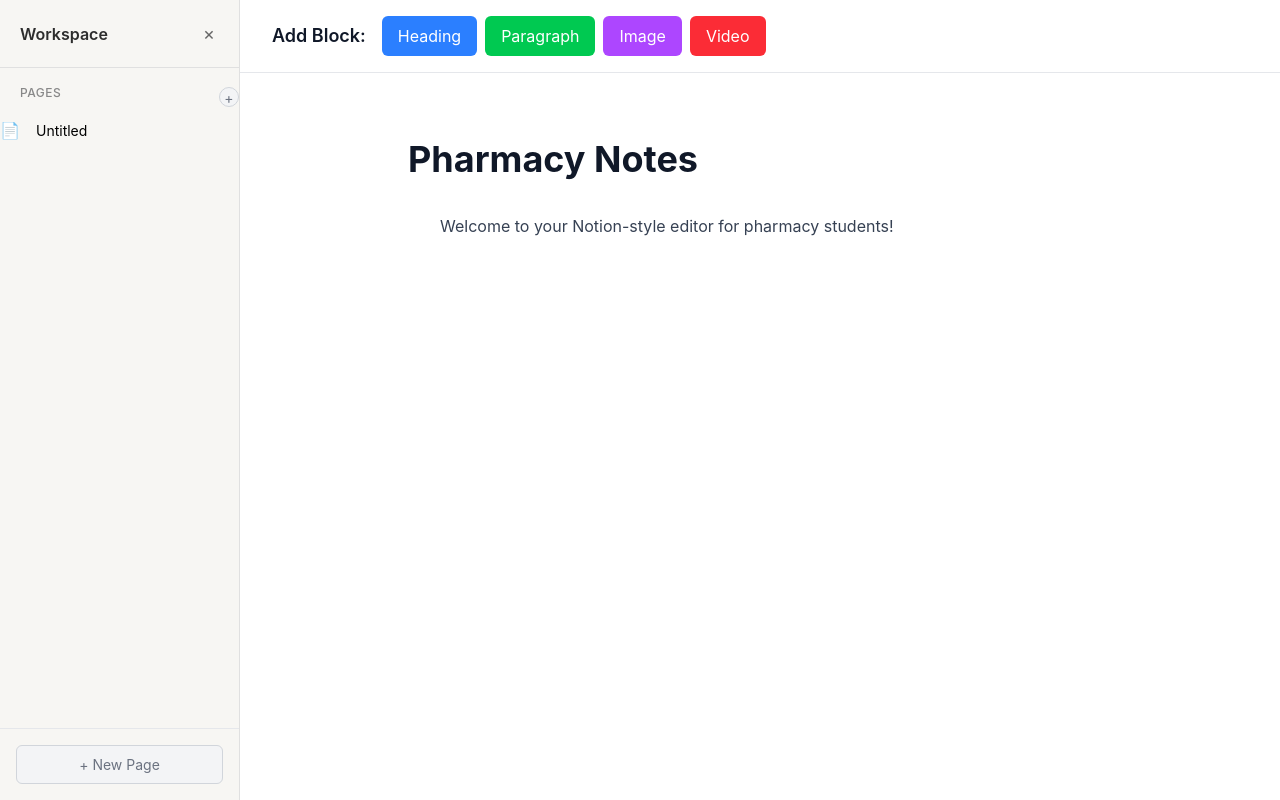
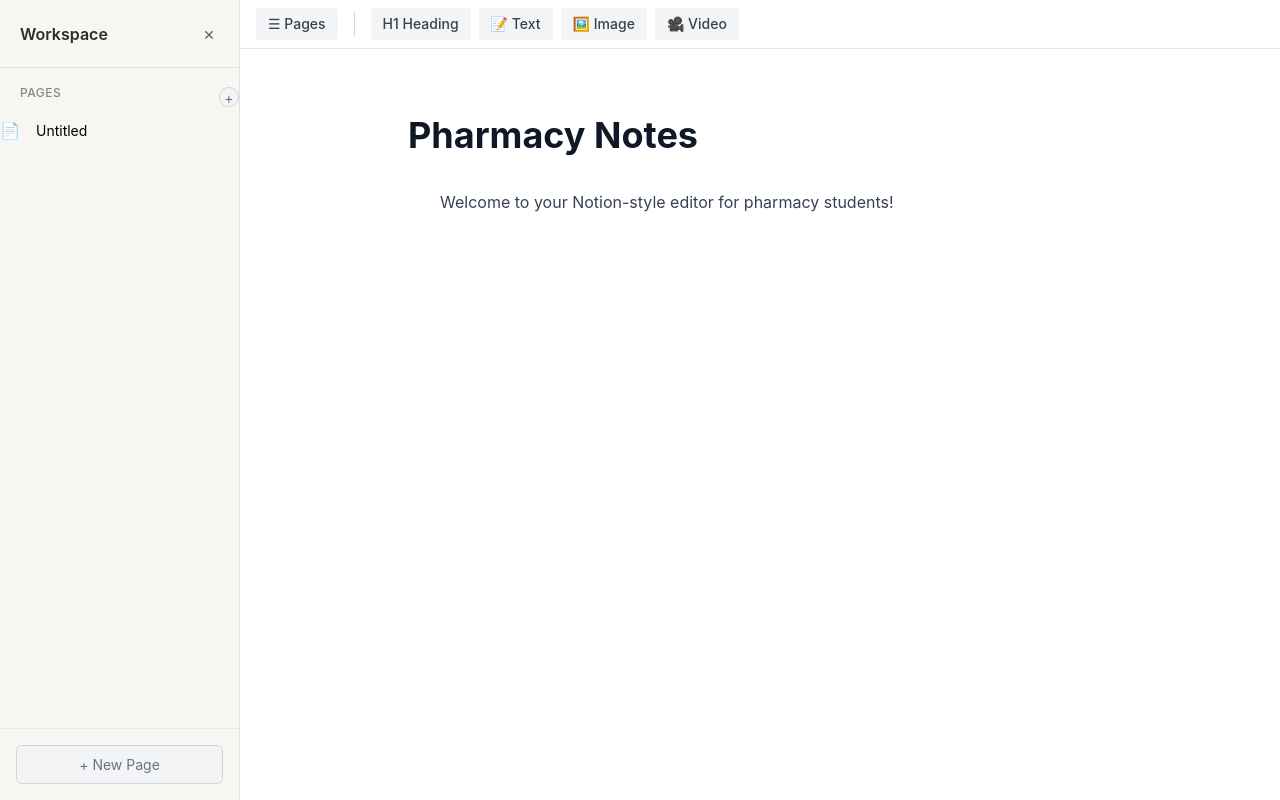
Before and after one commit to Ultreck/notion_styled, a React (Vite) app: page / in a window 1280 px wide. Built offline with nearby package versions, Linux system fonts and the light colour scheme.

Commit message:
feat: created toolbar component

```diff
--- a/src/components/Toolbar.tsx
+++ b/src/components/Toolbar.tsx
@@ -1,45 +1,56 @@
 
 import React from 'react';
 import { useEditor } from '../contexts/EditorContext';
+import { useUI } from '../contexts/UIContext';
 import { Block } from '../types/EditorTypes';
 
 const Toolbar: React.FC = () => {
   const { addBlock } = useEditor();
+  const { toggleSidebar } = useUI();
 
   const handleAddBlock = (type: Block['type']) => {
     addBlock(type);
   };
 
   return (
-    <div className="sticky top-0 z-10 bg-white border-b border-gray-200 px-8 py-4">
-      <div className="flex items-center space-x-4">
-        <h2 className="text-lg font-semibold text-gray-900">Add Block:</h2>
-        <div className="flex space-x-2">
+    <div className="border-b border-gray-200 bg-white px-4 py-2">
+      <div className="flex items-center gap-2">
+        <button
+          onClick={toggleSidebar}
+          className="px-3 py-1.5 text-sm font-medium text-gray-700 bg-gray-100 rounded hover:bg-gray-200 transition-colors"
+        >
+          ☰ Pages
+        </button>
+
+        <div className="w-px h-6 bg-gray-300 mx-2" />
+
         <button
           onClick={() => handleAddBlock('heading')}
-            className="px-4 py-2 bg-blue-500 text-white rounded-md hover:bg-blue-600 focus:outline-none focus:ring-2 focus:ring-blue-500 focus:ring-offset-2 transition-colors"
+          className="px-3 py-1.5 text-sm font-medium text-gray-700 bg-gray-100 rounded hover:bg-gray-200 transition-colors"
         >
-            Heading
+          H1 Heading
         </button>
+
         <button
           onClick={() => handleAddBlock('paragraph')}
-            className="px-4 py-2 bg-green-500 text-white rounded-md hover:bg-green-600 focus:outline-none focus:ring-2 focus:ring-green-500 focus:ring-offset-2 transition-colors"
+          className="px-3 py-1.5 text-sm font-medium text-gray-700 bg-gray-100 rounded hover:bg-gray-200 transition-colors"
         >
-            Paragraph
+          📝 Text
         </button>
+
         <button
           onClick={() => handleAddBlock('image')}
-            className="px-4 py-2 bg-purple-500 text-white rounded-md hover:bg-purple-600 focus:outline-none focus:ring-2 focus:ring-purple-500 focus:ring-offset-2 transition-colors"
+          className="px-3 py-1.5 text-sm font-medium text-gray-700 bg-gray-100 rounded hover:bg-gray-200 transition-colors"
         >
-            Image
+          🖼️ Image
         </button>
+
         <button
           onClick={() => handleAddBlock('video')}
-            className="px-4 py-2 bg-red-500 text-white rounded-md hover:bg-red-600 focus:outline-none focus:ring-2 focus:ring-red-500 focus:ring-offset-2 transition-colors"
+          className="px-3 py-1.5 text-sm font-medium text-gray-700 bg-gray-100 rounded hover:bg-gray-200 transition-colors"
         >
-            Video
+          🎥 Video
         </button>
-        </div>
       </div>
     </div>
   );
```
Lines whose indentation alone changed are shown as unchanged.
